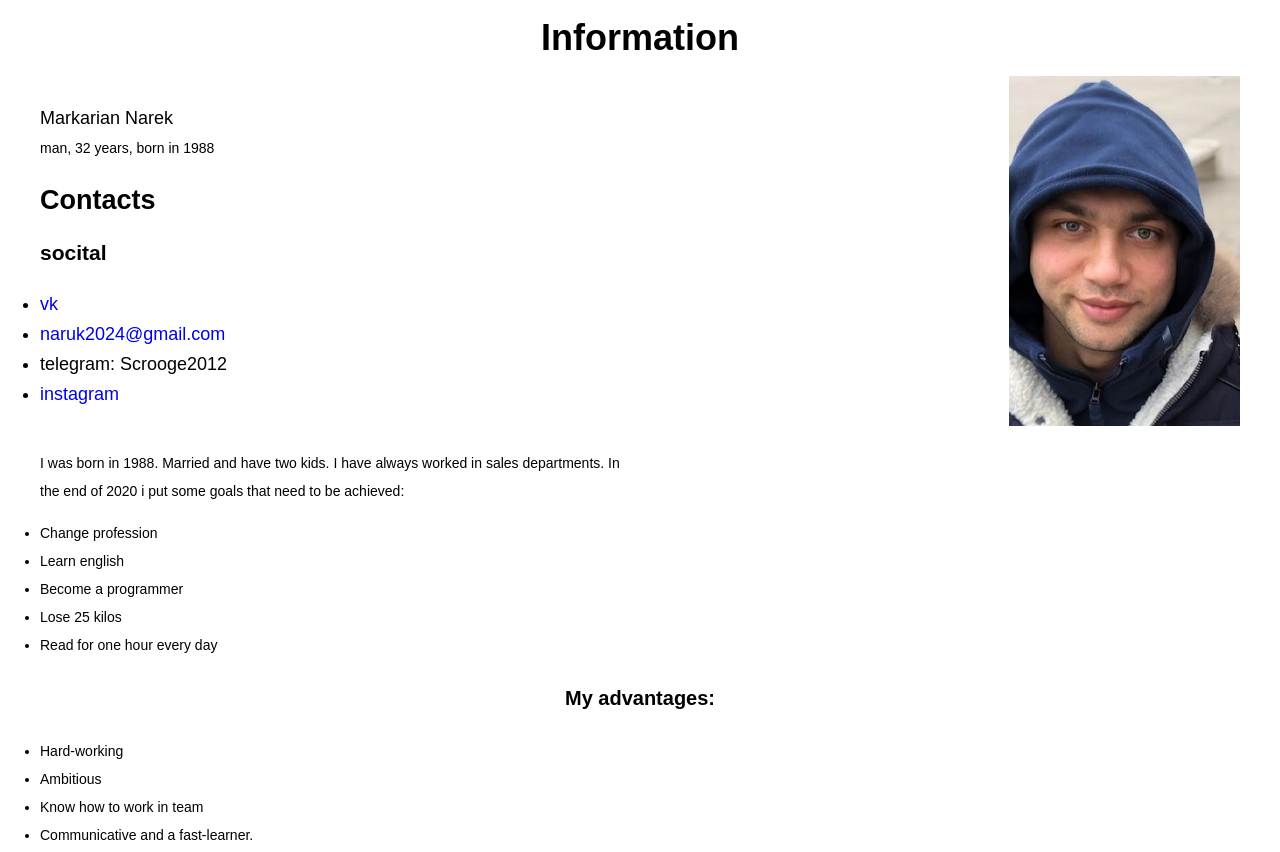
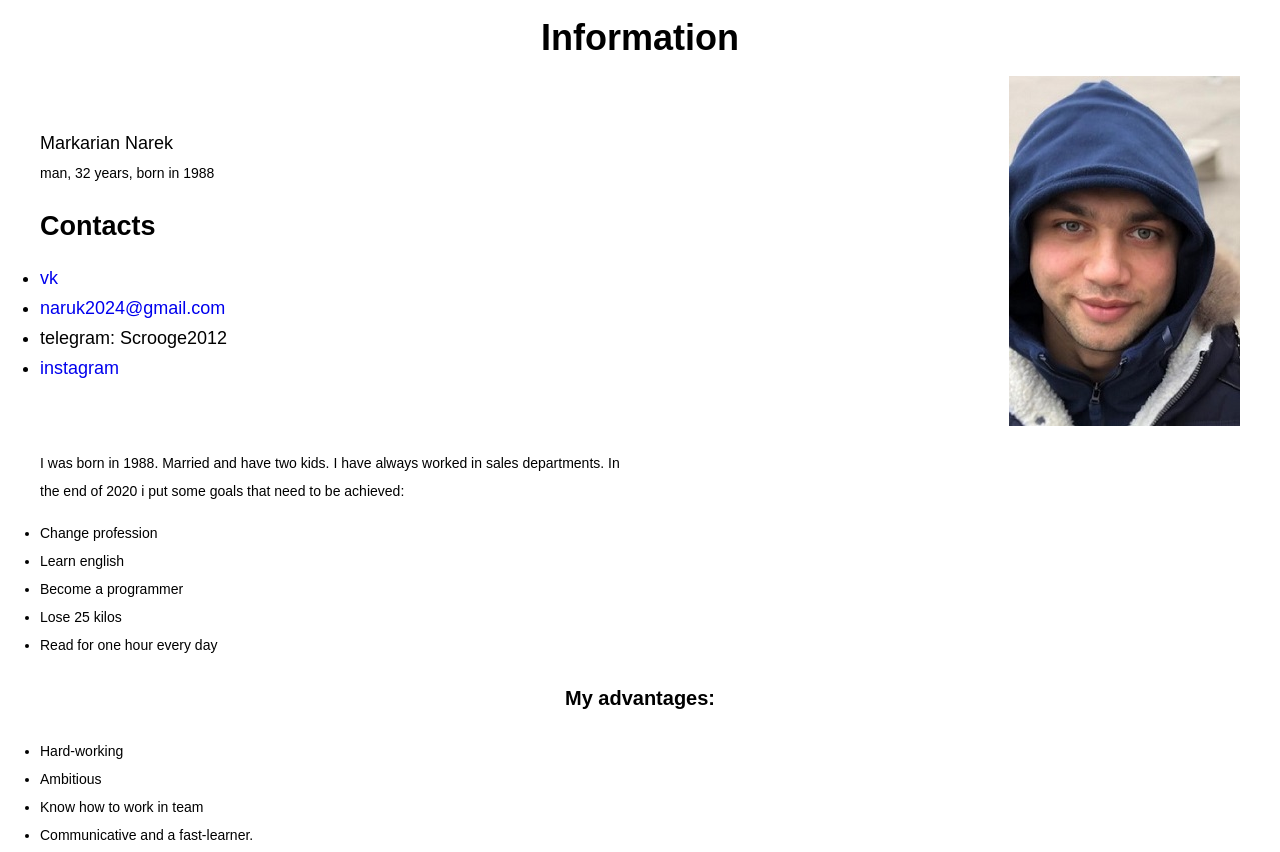
Before and after one commit to UncleScrooge2012/rsschool-cv, a plain HTML site: page index.html in a window 1280 px wide. Shown: the top 852 px of the page. Drawn offline with Linux system fonts and the light colour scheme.

Commit message:
fix: html file

```diff
--- a/index.html
+++ b/index.html
@@ -23,10 +23,8 @@
                     <h2 class="header__inner-titel">
                         Contacts
                     </h2>
+
                     <ul class="header__inner-list">
-                        <h3 class="header__inner-socital">
-                            socital
-                        </h3>
                         <li class="header__inner-item">
                             <a href="https://vk.com/id18651700">vk</a>
                         </li>
@@ -173,7 +171,7 @@
                                     R S SCHOOL
                                 </a>
                             </li>
-                        </ul>
+                        </ol>
                     </li>
                 </ul>
             </div>
@@ -191,6 +189,9 @@
 
         </section>
     </main>
+    <footer class="footer">
+
+    </footer>
 
 </body>
 </html>
```
